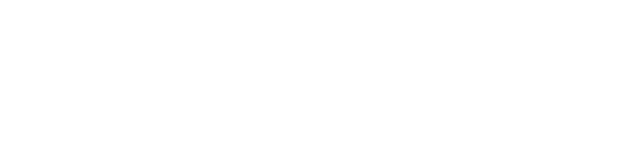
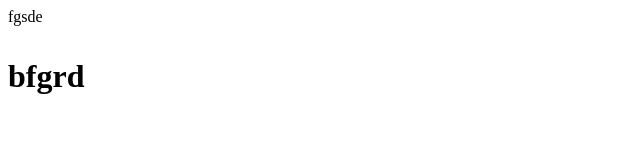
Before and after one commit to Shajia232/project4, a plain HTML site: page Emergency-hotline/index.html in a window 1280 px wide. Shown: the whole page, without its empty margins (0-640 px from the left). Drawn offline with Linux system fonts and the light colour scheme.

Commit message:
added h1

```diff
--- a/Emergency-hotline/index.html
+++ b/Emergency-hotline/index.html
@@ -6,6 +6,11 @@
     <title>Emergency Hotline</title>
 </head>
 <body>
-
+    <div>
+ <span> fgsde</span>
+    </div>
+    <h1>
+        <p>bfgrd</p>
+    </h1>
 </body>
 </html>
```
